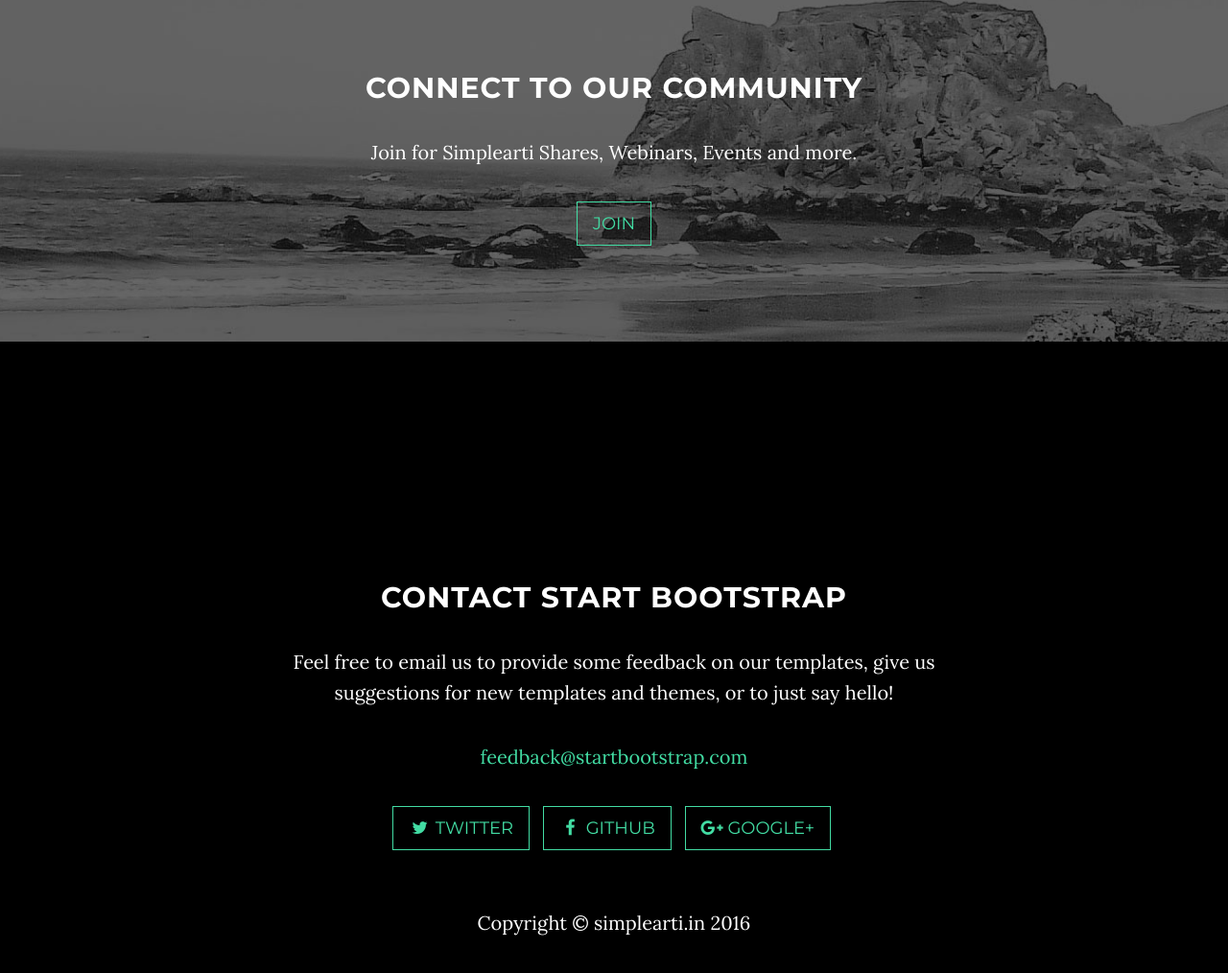
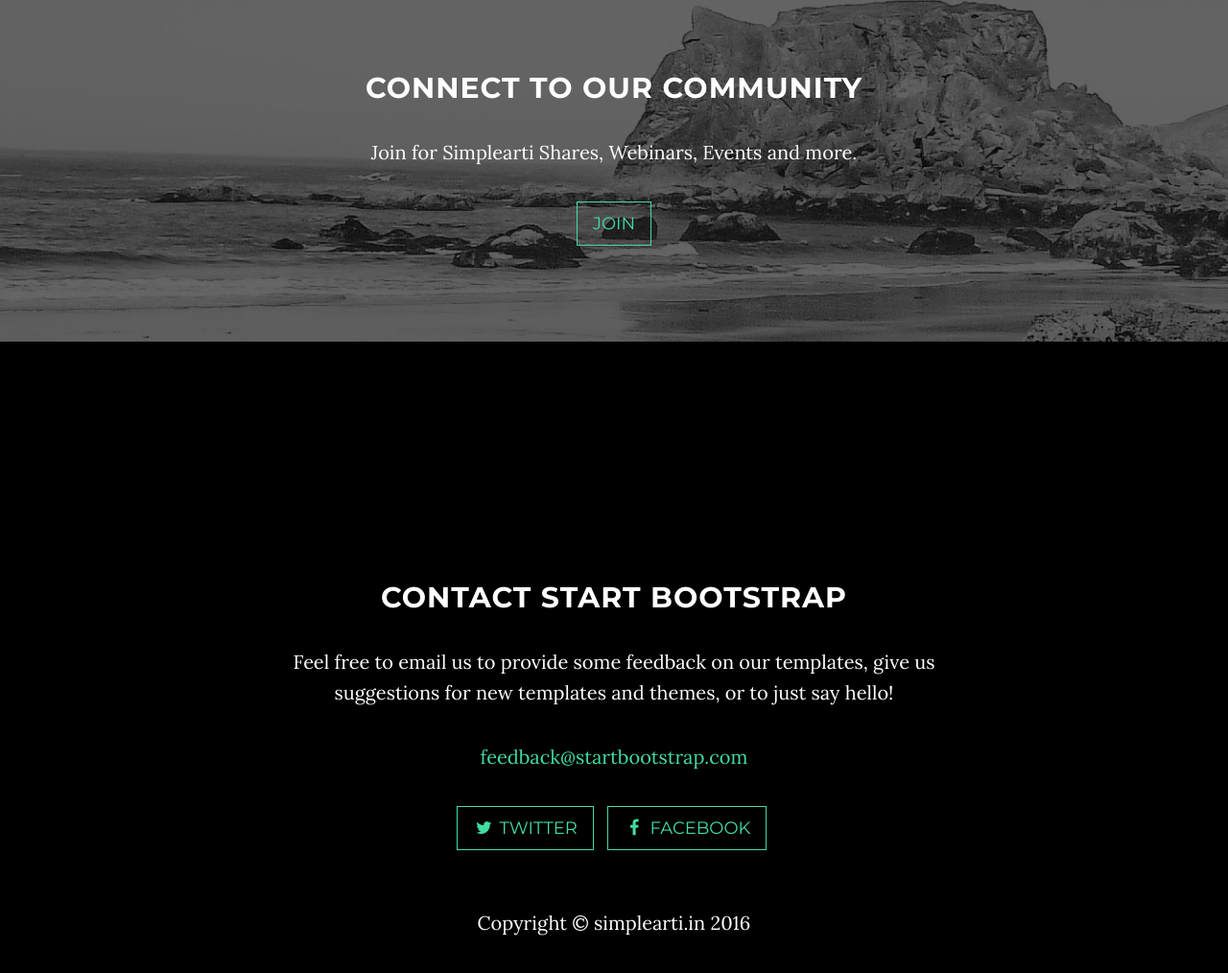
Before and after one commit to simplearti/website, a website: page index.html in a window 1280 px wide. Shown: the part 1722-2736 px from the top of the page at 96% size. Drawn offline with nearby package versions, Linux system fonts and the light colour scheme; some packages are replaced by stand-ins of ours.

Commit message:
Renamed Github

```diff
--- a/index.html
+++ b/index.html
@@ -123,10 +123,7 @@
                         <a href="https://twitter.com/simplearti" class="btn btn-default btn-lg"><i class="fa fa-twitter fa-fw"></i> <span class="network-name">Twitter</span></a>
                     </li>
                     <li>
-                        <a href="https://www.facebook.com/Simplearti-569209443265838" class="btn btn-default btn-lg"><i class="fa fa-facebook fa-fw"></i> <span class="network-name">Github</span></a>
-                    </li>
-                    <li>
-                        <a href="https://plus.google.com/+Startbootstrap/posts" class="btn btn-default btn-lg"><i class="fa fa-google-plus fa-fw"></i> <span class="network-name">Google+</span></a>
+                        <a href="https://www.facebook.com/Simplearti-569209443265838" class="btn btn-default btn-lg"><i class="fa fa-facebook fa-fw"></i> <span class="network-name">Facebook</span></a>
                     </li>
                 </ul>
             </div>
```
